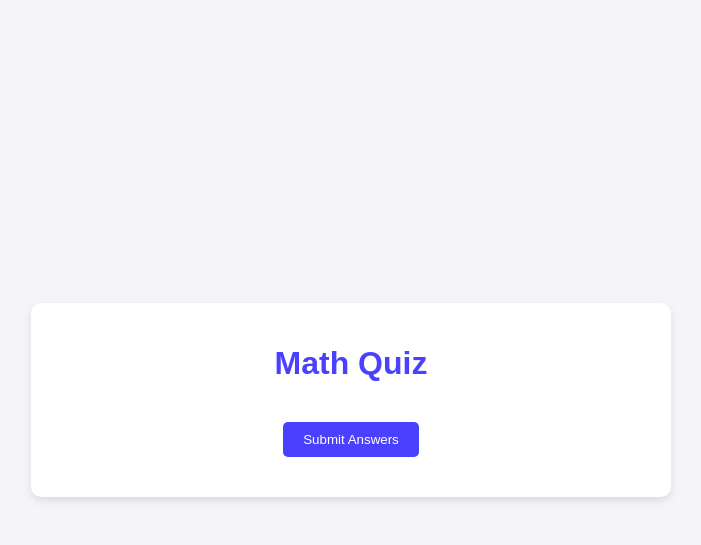
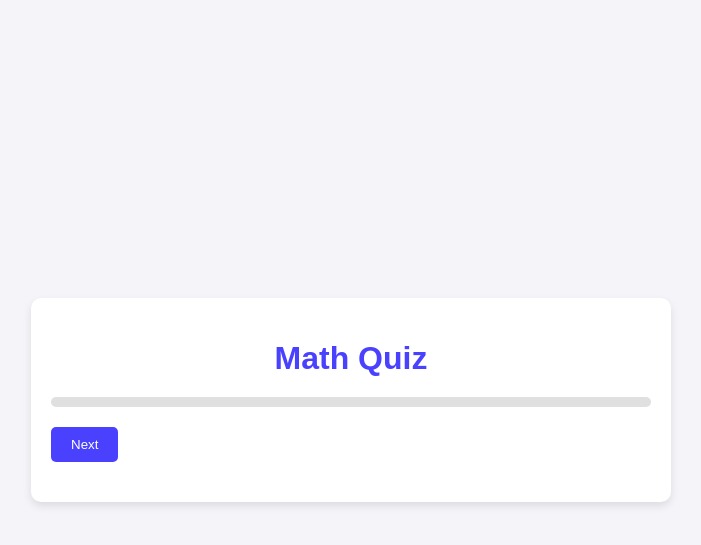
Before and after one commit to FatimaMansoor-dev/Quizzify-AI, a Flask app: page /quiz in a window 1280 px wide. Shown: the top 545 px of the page, without its empty margins (289-990 px from the left). Run offline with Flask 3, Linux system fonts and the light colour scheme.

Commit message:
ui improve

```diff
--- a/templates/quiz.html
+++ b/templates/quiz.html
@@ -40,8 +40,27 @@
             display: block;
             margin: 5px 0;
         }
-        .submit-btn {
+        .navigation {
+            display: flex;
+            justify-content: space-between;
             margin-top: 20px;
+        }
+        .progress-bar {
+            height: 10px;
+            width: 100%;
+            background: #e0e0e0;
+            border-radius: 5px;
+            margin-top: 10px;
+            position: relative;
+        }
+        .progress-bar-fill {
+            height: 100%;
+            background: #4a41ff;
+            border-radius: 5px;
+            width: 0%;
+            transition: width 0.3s ease;
+        }
+        .nav-btn {
             padding: 10px 20px;
             background-color: #4a41ff;
             color: white;
@@ -49,7 +68,7 @@
             border-radius: 5px;
             cursor: pointer;
         }
-        .submit-btn:hover {
+        .nav-btn:hover {
             background-color: #3732c1;
         }
         .result {
@@ -58,26 +77,33 @@
             font-weight: bold;
             color: #4a41ff;
         }
+        .hidden {
+            display: none;
+        }
     </style>
 </head>
 <body>
     <div class="quiz-container">
         <h1>Math Quiz</h1>
         <div id="quiz"></div>
-        <button class="submit-btn" onclick="submitQuiz()">Submit Answers</button>
+        <div class="progress-bar">
+            <div class="progress-bar-fill" id="progress-bar-fill"></div>
+        </div>
+        <div class="navigation">
+            <button class="nav-btn hidden" id="prev-btn" onclick="navigate(-1)">Previous</button>
+            <button class="nav-btn" id="next-btn" onclick="navigate(1)">Next</button>
+            <button class="nav-btn hidden" id="submit-btn" onclick="submitQuiz()">Submit</button>
+        </div>
         <div class="result" id="result"></div>
     </div>
 
     <script>
-        // Get message and email from backend
+        // Extract URL parameters
 const urlParams = new URLSearchParams(window.location.search);
 const message = urlParams.get("message") || "No quiz data provided.";
 const email = urlParams.get("email") || "No email provided.";
 
-        console.log("Received email:", email); // Debugging
-        console.log("Received quiz message:", message); // Debugging
-
-        // Parse questions from the message
+// Function to parse the message into questions
 function parseQuestions(message) {
     const questionBlocks = message.split(/\*\*Question \d+:\*\*/).slice(1);
     return questionBlocks.map((block) => {
@@ -88,7 +114,6 @@
             .trim()
             .split("\n")
             .map((opt) => opt.trim());
-
         const correctAnswer = answerPart.match(/[A-D]\)/)[0][0];
         return {
             question: questionText,
@@ -98,23 +123,28 @@
     });
 }
 
+// Parse the quiz questions
 const questions = parseQuestions(message);
+
+// DOM elements and state variables
 const quizContainer = document.getElementById("quiz");
+const progressBarFill = document.getElementById("progress-bar-fill");
+let currentQuestion = 0;
 
-        // Load quiz dynamically
-        function loadQuiz() {
-            questions.forEach((q, index) => {
-                const questionBlock = document.createElement("div");
-                questionBlock.innerHTML = `
-                    <div class="question">${index + 1}. ${q.question}</div>
+// Array to store user's answers
+const userAnswers = new Array(questions.length).fill(null);
+
+function loadQuiz(index) {
+    // Load the current question and options
+    quizContainer.innerHTML = `
+        <div class="question">${index + 1}. ${questions[index].question}</div>
         <div class="options">
-                        ${q.options
+            ${questions[index].options
                 .map(
                     (option, i) => `
                     <label>
-                                <input type="radio" name="question${index}" value="${String.fromCharCode(
-                                    65 + i
-                                )}" />
+                        <input type="radio" name="question${index}" value="${String.fromCharCode(65 + i)}"
+                        ${userAnswers[index] === String.fromCharCode(65 + i) ? "checked" : ""} />
                         ${option}
                     </label>
                 `
@@ -122,40 +152,59 @@
                 .join("")}
         </div>
     `;
-                quizContainer.appendChild(questionBlock);
-            });
+    updateProgress();
+    updateNavigation();
 }
 
-        // Submit and evaluate quiz
+function updateProgress() {
+    // Update the progress bar width
+    const progress = ((currentQuestion + 1) / questions.length) * 100;
+    progressBarFill.style.width = `${progress}%`;
+}
+
+function updateNavigation() {
+    // Show/hide navigation buttons based on current question index
+    document.getElementById("prev-btn").classList.toggle("hidden", currentQuestion === 0);
+    document.getElementById("next-btn").classList.toggle(
+        "hidden",
+        currentQuestion === questions.length - 1
+    );
+    document.getElementById("submit-btn").classList.toggle(
+        "hidden",
+        currentQuestion !== questions.length - 1
+    );
+}
+
+function navigate(direction) {
+    // Save the current selection
+    const selectedOption = document.querySelector(`input[name="question${currentQuestion}"]:checked`);
+    if (selectedOption) {
+        userAnswers[currentQuestion] = selectedOption.value;
+    }
+
+    // Navigate to the next or previous question
+    currentQuestion += direction;
+    loadQuiz(currentQuestion);
+}
+
 function submitQuiz() {
     let score = 0;
-            const userAnswers = [];
+
+    // Evaluate the quiz results
     questions.forEach((q, index) => {
-                const selectedOption = document.querySelector(
-                    `input[name="question${index}"]:checked`
-                );
-                if (selectedOption) {
-                    userAnswers.push({
-                        question: q.question,
-                        selectedAnswer: selectedOption.value,
-                        correctAnswer: q.correctAnswer,
-                    });
-                    if (selectedOption.value === q.correctAnswer) {
+        const selectedAnswer = userAnswers[index];
+        if (selectedAnswer) {
+            if (selectedAnswer === q.correctAnswer) {
                 score++;
             }
-                } else {
-                    userAnswers.push({
-                        question: q.question,
-                        selectedAnswer: null,
-                        correctAnswer: q.correctAnswer,
-                    });
         }
     });
 
+    // Display the result
     const resultContainer = document.getElementById("result");
     resultContainer.textContent = `You scored ${score} out of ${questions.length}!`;
 
-            // Send result to the Flask route
+    // Send results to the backend
     fetch("/insertResults", {
         method: "POST",
         headers: {
@@ -165,28 +214,28 @@
             score: score,
             email: email,
             totalQuestions: questions.length,
-                    answers: userAnswers,
+            answers: questions.map((q, index) => ({
+                question: q.question,
+                selectedAnswer: userAnswers[index],
+                correctAnswer: q.correctAnswer,
+            })),
         }),
     })
         .then((response) => {
             if (response.ok) {
-                        // Redirect to the user profile page
                 window.location.href = `/userProfile?email=${email}`;
             } else {
-                        console.error("Failed to send results to the server.");
-                        resultContainer.textContent =
-                            "Failed to submit your quiz. Please try again.";
+                resultContainer.textContent = "Failed to submit your quiz. Please try again.";
             }
         })
-                .catch((error) => {
-                    console.error("Error:", error);
-                    resultContainer.textContent =
-                        "An error occurred. Please try again.";
+        .catch(() => {
+            resultContainer.textContent = "An error occurred. Please try again.";
         });
 }
 
-        // Load the quiz on page load
-        loadQuiz();
+// Load the initial question
+loadQuiz(currentQuestion);
+
     </script>
 </body>
 </html>
--- a/templates/userProfile.html
+++ b/templates/userProfile.html
@@ -120,12 +120,13 @@
             height: 7px;
             border-radius: 3px;
             background-color: transparent;
-            border: 2px solid #010196;
+            border: 2px solid #545457;
             display: flex;
             align-items: center;
             justify-content: center;
             font-size: 0.9rem;
             cursor: pointer;
+            background-color: #474749;
         }
 
         #calendar {
@@ -545,7 +546,7 @@
 const style = document.createElement("style");
 style.innerHTML = `
     .highlight {
-        background-color: green;
+        background-color: #6932a8;
         color: white;
         font-weight: bold;
     }
```
Lines whose indentation alone changed are shown as unchanged.
